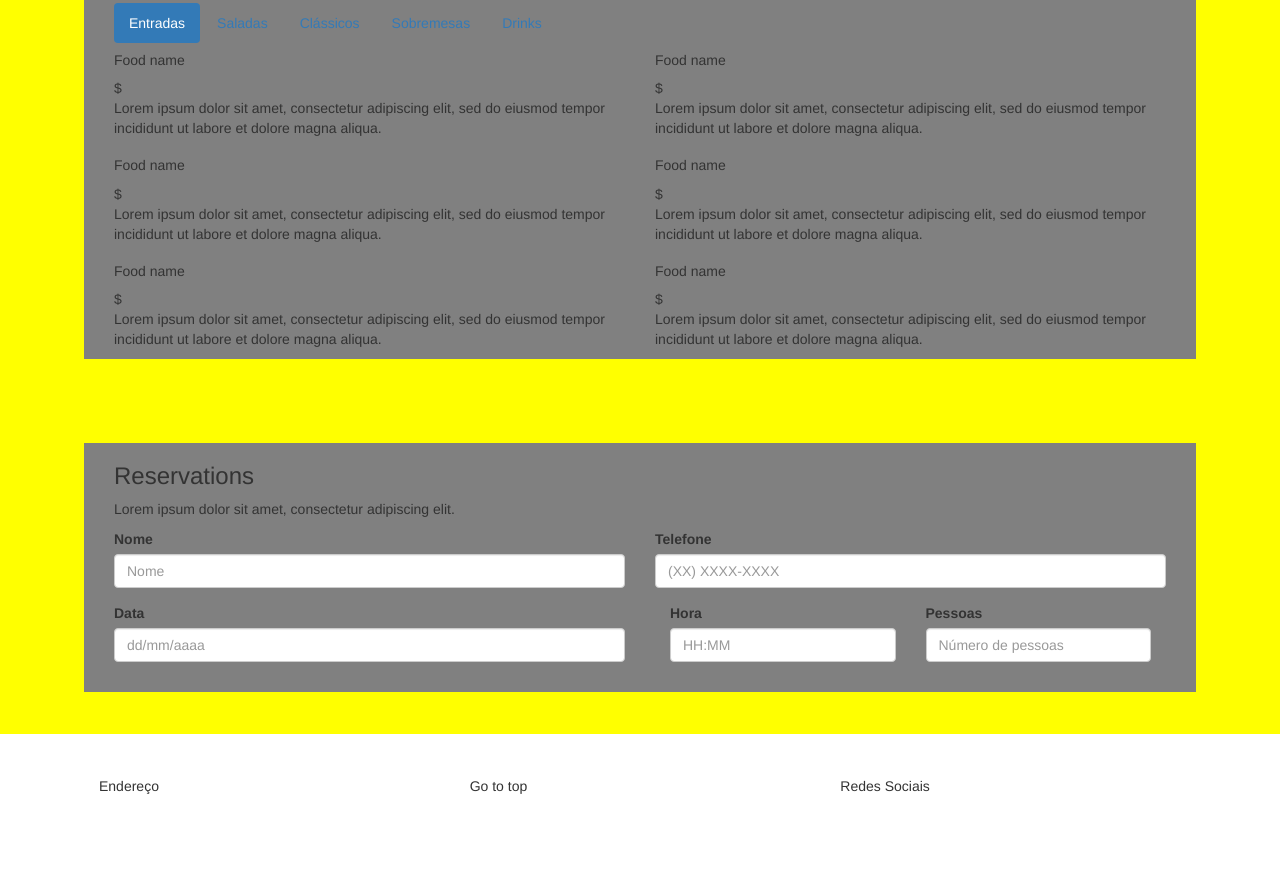
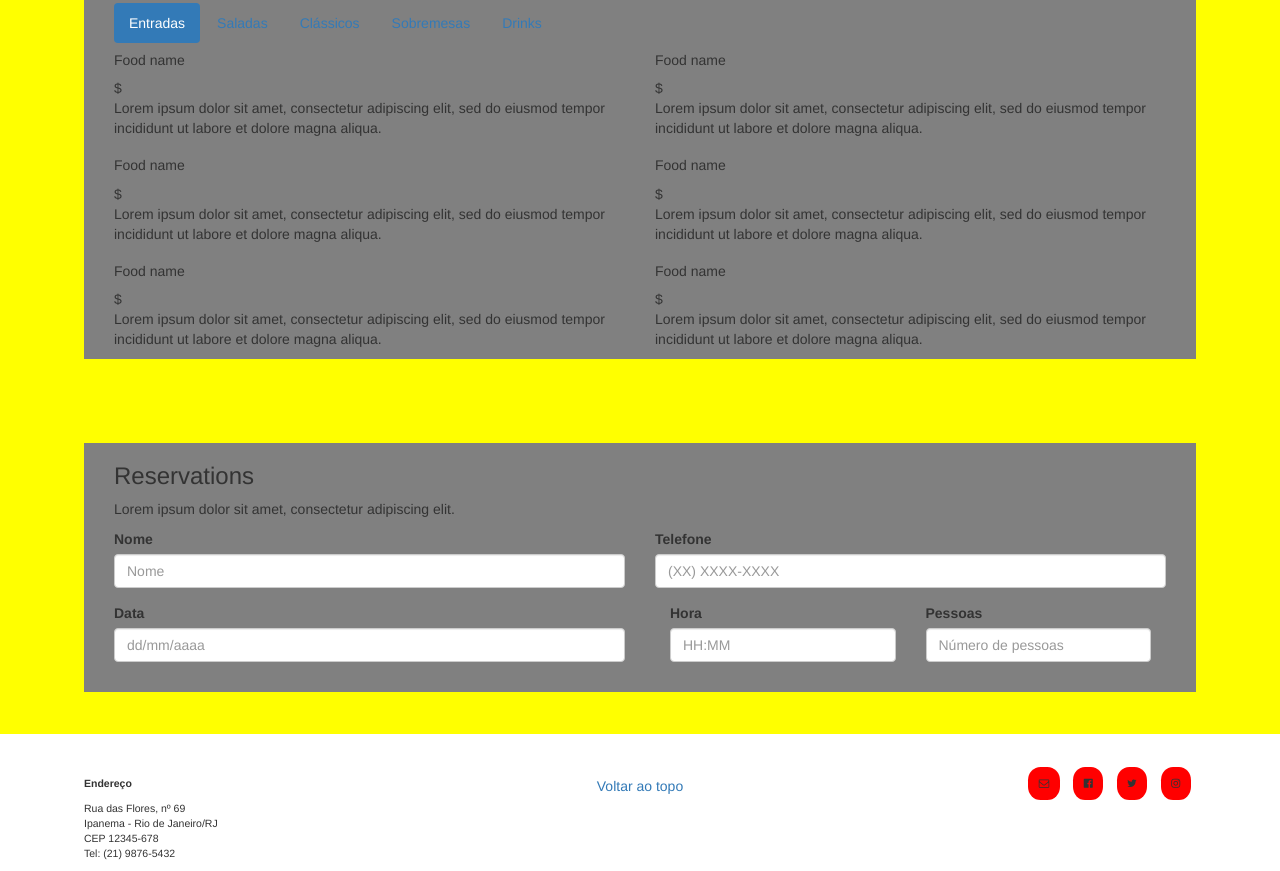
Before and after one commit to ingridtartaglia/restaurant-site, a website: page index.html in a window 1280 px wide. Shown: the part 912-1783 px from the top of the page. Before the commit the page ends 1730 px from the top, so only its background shows below. Drawn offline with nearby package versions, Linux system fonts and the light colour scheme.

Commit message:
footer
align, colors etc

```diff
--- a/index.html
+++ b/index.html
@@ -140,9 +140,19 @@
 	</section>
 
 	<footer>
-		<div class="container col-xs-4 footer-address">Endereço</div>
-		<div class="container col-xs-4 footer-go-top">Go to top</div>
-		<div class="container col-xs-4 footer-social">Redes Sociais</div>
+		<div class="container col-xs-4 footer-address">
+			<p>Endereço</p>
+			<p>Rua das Flores, nº 69<br>Ipanema - Rio de Janeiro/RJ<br>CEP 12345-678<br>Tel: (21) 9876-5432</p>
+		</div>
+		<div class="container col-xs-4 footer-go-top">
+			<p><a href="#main">Voltar ao topo</a></p>
+		</div>
+		<div class="container col-xs-4 footer-social">
+			<span><i class="fa fa-envelope-o"></i></span>
+			<span><i class="fa fa-facebook-official"></i></span>
+			<span><i class="fa fa-twitter"></i></span>
+			<span><i class="fa fa-instagram"></i></span>
+		</div>
 	</footer>
 
 <script type="text/javascript" src="/bower_components/angular/angular.min.js"></script>
--- a/style/style.css
+++ b/style/style.css
@@ -39,8 +39,35 @@ h1 {
 	background-color: gray;
 }
 
+/* footer */
 footer {
 	background-color: white;
-	margin: 0em auto;
 	padding: 3em 6em;
 }
+
+.footer-address {
+	padding: 0;
+	font-size: 0.75em;
+}
+
+.footer-address p:first-of-type {
+	font-weight: bold;
+}
+
+.footer-go-top {
+	padding: 0;
+	text-align: center;
+}
+
+.footer-social {
+	padding: 0;
+	text-align: right;
+	font-size: 0.75em;
+}
+
+.footer-social span {
+	padding: 1em;
+	margin: 0.5em;
+	background-color: red;
+	border-radius: 40%;
+}
```
